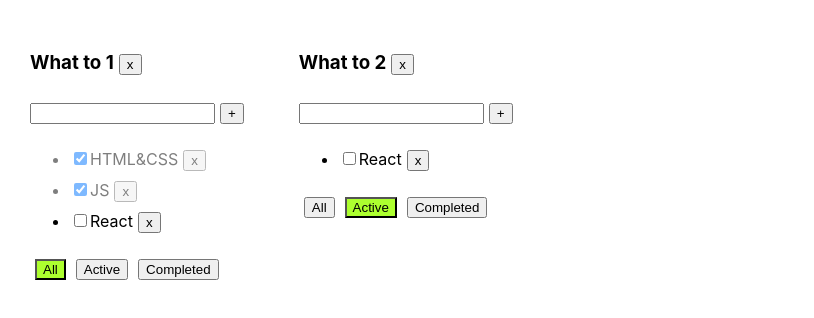
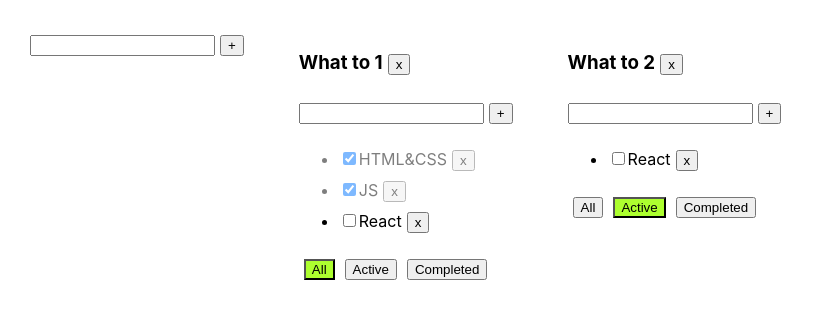
Before and after one commit to andreikostsen/Todolist, a React (Create React App) app: page / in a window 1280 px wide. Shown: the top 318 px of the page, without its empty margins (0-814 px from the left). Built offline with nearby package versions, Linux system fonts and the light colour scheme.

Commit message:
added editable span

```diff
--- /dev/null
+++ b/src/AddItemForm.tsx
@@ -0,0 +1,47 @@
+import s from "./Todolist.module.css";
+import React, {ChangeEvent, KeyboardEvent, useState} from "react";
+
+export type PropsType = {
+
+    addItem:(title:string)=>void;
+}
+
+
+export const AddItemForm = (props:PropsType) => {
+
+    const [title, setTitle] = useState("")
+
+    const [error, setError] = useState<boolean>(false);
+
+    const onChangeHandler=(e:ChangeEvent<HTMLInputElement>)=>{
+        setTitle(e.currentTarget.value)
+        setError(false)
+    }
+
+    const onKeyDownHandler = (e: KeyboardEvent<HTMLInputElement>) => {
+
+        if (e.key === "Enter") {
+            if (title == "") {
+                setError(true)
+            } else {
+              addItem()
+            }
+        }
+    }
+
+    const addItem = () => {
+        if (title == "") {
+            setError(true)
+        } else {
+            props.addItem(title)
+            setTitle("")
+        }
+    }
+
+    return     <div>
+        <input onChange={onChangeHandler} onKeyDown={onKeyDownHandler} value={title}/>
+        <button onClick={addItem}>+</button>
+        {error && <div className={s.error}>please enter title</div>}
+    </div>
+
+}
--- a/src/App.tsx
+++ b/src/App.tsx
@@ -2,6 +2,8 @@ import React, {useState} from 'react';
 import './App.css';
 import {Todolist} from "./Todolist";
 import {v1} from "uuid";
+import {AddItemForm} from "./AddItemForm";
+import {EditableSpan} from "./EditableSpan";
 
 
 export type ObjTaskType = {
@@ -48,22 +50,16 @@ function App() {
 
 
     const [todolists, setTodolists] = useState<Array<TodolistType>>(
-
         [
             {id: todoListID1, title: "What to 1", filter: "All"},
             {id: todoListID2, title: "What to 2", filter: "Active"}
-
         ]
-
-
     )
 
     const removeTask=(id:string, todoListID: string)=>{
         state[todoListID] = state[todoListID].filter(t=>t.id!==id)
         setState({...state})
     }
-
-
     const addTask=(title:string, todoListID: string)=> {
           const newTask = {id:v1(), isDone:false, title:title.trim()}
 
@@ -73,8 +69,6 @@ function App() {
               setState({...state})
           }
         }
-
-
     const changeTaskStatus=(id:string, checkedStatus: boolean, todoListID: string)=> {
 
 
@@ -105,7 +99,24 @@ function App() {
     }
 
 
-     const tasksFilter = (value: FilterValueType, todoListID: string) => {
+    const editedTaskTitle=(newTitle: string, todolistID: string, taskID: string)=>{
+
+        console.log("New title " + newTitle + " todolistID " +  todolistID + " taskID " + taskID)
+
+
+        const updatedTask = state[todolistID].find(t=>t.id==taskID)
+        console.log(updatedTask)
+
+        if (updatedTask) {
+            updatedTask.title = newTitle
+            setState({...state})
+        }
+
+    }
+
+
+
+    const tasksFilter = (value: FilterValueType, todoListID: string) => {
         console.log(value + todoListID)
 
         let todoList = todolists.find(tl=>tl.id == todoListID)
@@ -117,22 +128,32 @@ function App() {
 
         }
 
-
         const removeTodoList=(todoListID: string)=>{
 
-        const updatedTodolists = todolists.map(t=>t.id==todoListID?"":t)
-            setTodolists([{...updatedTodolists}])
+        const updatedTodolists = todolists.filter(t=>t.id!==todoListID)
+            setTodolists([...updatedTodolists])
 
         }
 
+    const addTodolist = (title: string) => {
 
+        let newTodolistID = v1();
+        let newTodolist:TodolistType = {id: newTodolistID, title: title, filter: "All"}
+        setTodolists([newTodolist, ...todolists])
+        setState({...state, [newTodolistID]: []})
+
+    }
 
 
 
     return (
+
+
         <div className="App">
 
 
+
+<AddItemForm addItem={addTodolist} />
 
             {todolists.map(tl => {
 
@@ -159,6 +180,7 @@ function App() {
                                      changeTaskStatus={changeTaskStatus}
                                      currentFilter={tl.filter}
                                      removeTodoList={removeTodoList}
+                                     editedTaskTitle={editedTaskTitle}
                     />
                 }
             )}
--- /dev/null
+++ b/src/EditableSpan.tsx
@@ -0,0 +1,40 @@
+import React, {ChangeEvent, useState} from 'react';
+
+
+type PropsType = {
+    title: string
+    editedTaskTitle: (title:string) => void
+}
+
+
+export const EditableSpan = (props:PropsType) => {
+
+    const [editMode, setEditMode] = useState<boolean>(false);
+
+    const [title, setTitle] = useState<string>(props.title)
+
+    const onChangeHandler=(e:ChangeEvent<HTMLInputElement>)=>{
+
+        setTitle(e.currentTarget.value)
+
+        props.editedTaskTitle(title)
+
+    }
+
+
+
+    const activateViewMode=()=>{
+       setEditMode(false)
+    }
+
+    const activateEditMode=()=>{
+        setEditMode(true)
+    }
+
+
+    return (
+        editMode ? <input value={title} autoFocus onChange={onChangeHandler} onBlur={activateViewMode}/> :
+            <span onDoubleClick={activateEditMode}>{props.title}</span>
+    )
+
+}
--- a/src/Todolist.tsx
+++ b/src/Todolist.tsx
@@ -1,6 +1,8 @@
 import React, {ChangeEvent,KeyboardEvent , useState} from "react";
 import {FilterValueType, TaskType} from "./App";
 import s from "./Todolist.module.css"
+import {AddItemForm} from "./AddItemForm";
+import {EditableSpan} from "./EditableSpan";
 
 
 
@@ -15,45 +17,19 @@ type PropsType = {
     changeTaskStatus: (id:string, checkedStatus: boolean, todoListID: string)=>void;
     currentFilter: FilterValueType;
     removeTodoList: (todoListID: string)=>void;
+    editedTaskTitle: (title:string, todoListID: string, taskID: string) => void
 
 }
 
 
 export const Todolist=(props:PropsType)=> {
-    const [title, setTitle] = useState("")
-
-    const [error, setError] = useState<boolean>(false);
-
-
-
-
-    const onChangeHandler=(e:ChangeEvent<HTMLInputElement>)=>{
-        setTitle(e.currentTarget.value)
-        setError(false)
-    }
-
-
-    const onKeyDownHandler=(e:KeyboardEvent<HTMLInputElement>)=> {
-
-        if(e.key === "Enter") {
-            props.addTask(title, props.id)
-            setTitle("")
-            if(title=="") {
-                setError(true)
-            }
-        }
-    }
-
-    const addTask = () => {
-        props.addTask(title, props.id)
-        setTitle("")
-        if(title=="") {
-            setError(true)
-        }
-    }
 
 const onClickHandler=(value:FilterValueType)=>{
         props.tasksFilter(value, props.id)
+}
+
+const addTask = (title:string) => {
+    props.addTask(title, props.id)
 }
 
 
@@ -64,7 +40,6 @@ const removeTodoListHandler=()=>{
 }
 
 
-console.log(props.currentFilter)
 
 
     return (
@@ -73,11 +48,9 @@ console.log(props.currentFilter)
 
                 <h3>{props.title}
                     <button onClick={removeTodoListHandler}>x</button></h3>
-                <div>
-                    <input onChange={onChangeHandler} onKeyDown={onKeyDownHandler} value={title}/>
-                    <button onClick={addTask}>+</button>
-                    {error && <div className={s.error}>please enter task title</div>}
-                </div>
+
+                <AddItemForm addItem={addTask}/>
+
                 <ul>
                     {props.tasks.map(t=>{
 
@@ -93,12 +66,16 @@ console.log(props.currentFilter)
 
                         }
 
+                        const editedTaskTitle = (newTitle:string)=> {
 
+                            props.editedTaskTitle(newTitle, props.id, t.id )
+
+                        }
 
                         return (
                             <li key={t.id} className={t.isDone?s.isDone:""}>
                                 <input type="checkbox" checked={t.isDone} onChange={changeTaskStatusHandler} />
-                                <span>{t.title}</span>
+                                <EditableSpan title={t.title} editedTaskTitle={editedTaskTitle}/>
                                 <button onClick={removeTaskHandler}>x</button>
                             </li>
 
```
